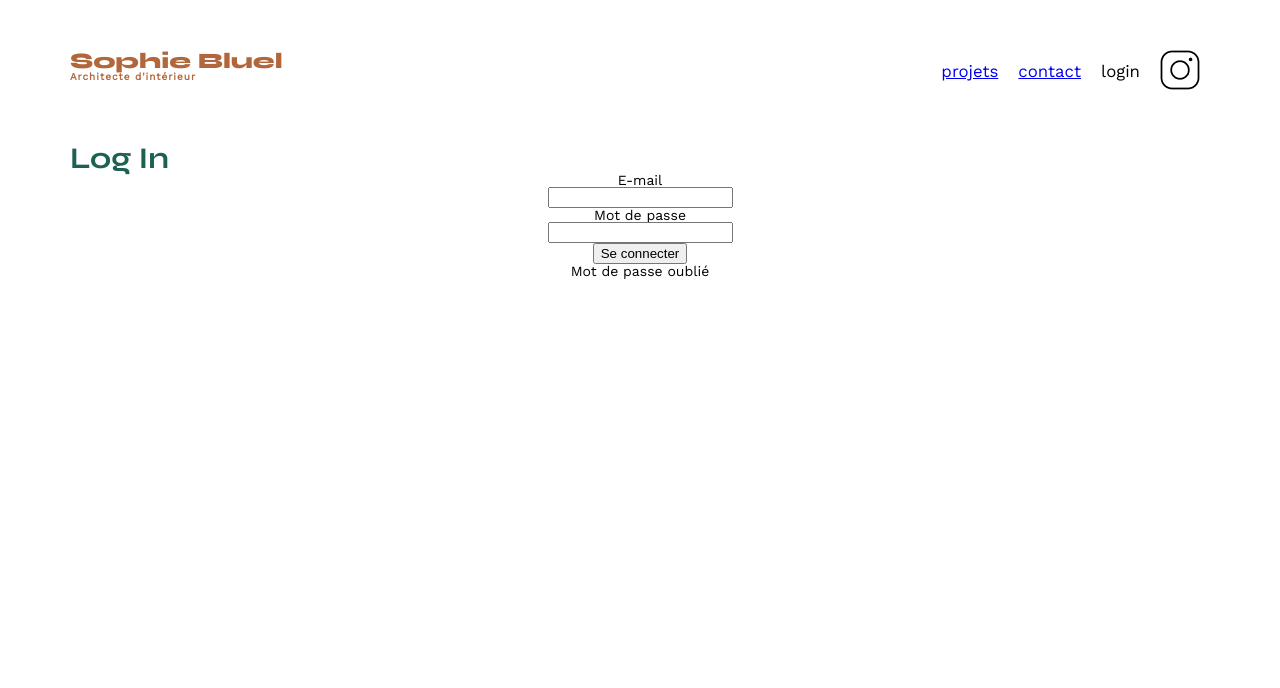
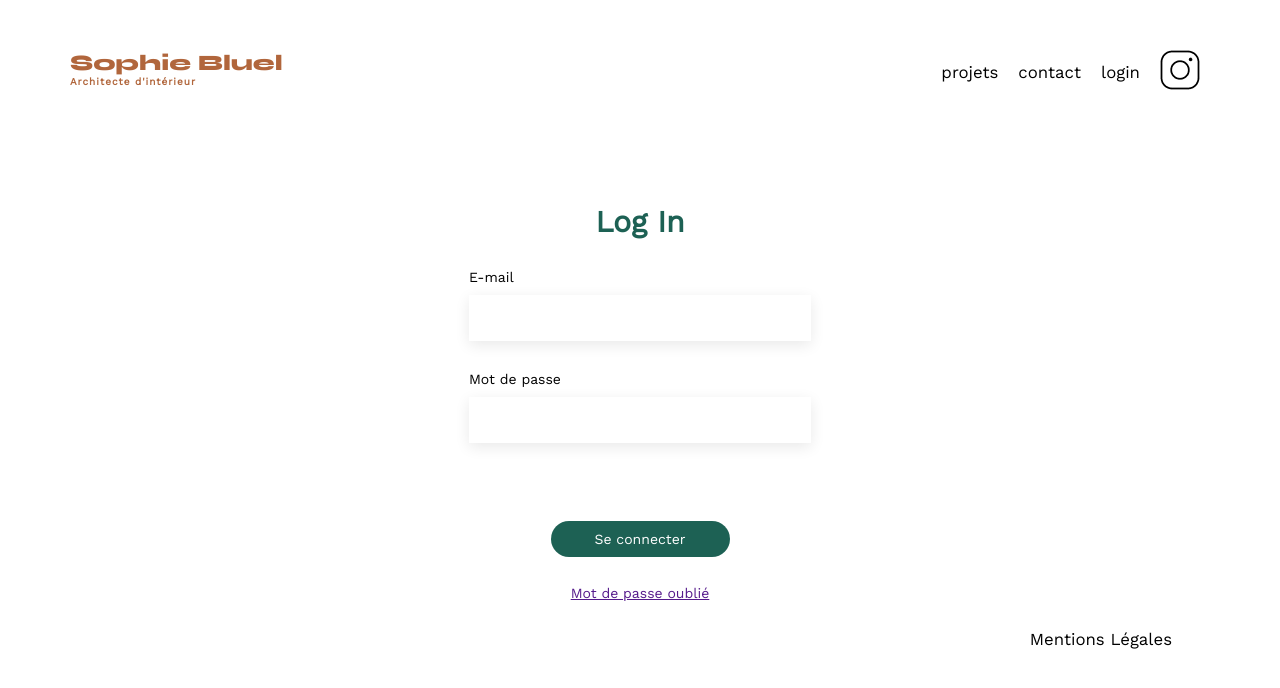
Before and after one commit to PhilBinenga/Projet-6-Sophia-Bruel, a website: page FrontEnd/login.html in a window 1280 px wide. Drawn offline with nearby package versions, Linux system fonts and the light colour scheme.

Commit message:
début login js

```diff
--- a/FrontEnd/JS/index.js
+++ b/FrontEnd/JS/index.js
@@ -40,7 +40,7 @@ async function fetchCategories() {
 }
 fetchCategories();
 
-// Filtres //
+//  Filtres //
 
 document.getElementById('filterst').addEventListener('click', () => {
   createGallery(works);
@@ -66,3 +66,5 @@ document.getElementById('filtersh').addEventListener('click', () => {
   });
   createGallery(hotels);
 });
+
+// L
--- a/FrontEnd/JS/login.js
+++ b/FrontEnd/JS/login.js
@@ -1,16 +1,48 @@
-// USER //
-export async function fetchUsers(body) {
-    console.log(body);
-    try {
-        const response = await fetch("http://localhost:5678/api/users/login", {
-            method: "POST",
-            body: JSON.stringify(body),
-            headers: {
-                "Content-Type": "application/json"
-            }
+// Récupération des balises dans le DOM
+
+const emailInput = document.querySelector("email");
+const passwordInput = document.querySelector("password");
+const form = document.querySelector("input-position");
+const error = document.querySelector("error-message");
+
+//
+
+form.addEventListener("submit", (event) => {
+    event.preventDefault();
+
+    const stockEmailInput = emailInput.value;
+    const stockPasswordInput = passwordInput.value;
+})
+const fetchUsers () => {
+    fetch("http://localhost:5678/api/users/login", {
+        method: "POST",
+        body: JSON.stringify({
+          email: stockEmailInput,
+          password: stockPasswordInput,
+        }),
+        headers: {
+          "Content-type": "application/json",
+        },
+      })
+        .then((response) => {
+          if (response.status === 200) {
+            return response.json();
+          } else if (response.status === 404) {
+            errorDisplay.innerHTML = "Nous n'avons pas trouvé votre adresse mail";
+            form.reset();
+          } else {
+            errorDisplay.innerHTML = "Erreur dans l'identifiant ou le mot de passe";
+            form.reset();
+          }
+        })
+        .then((data) => {
+          if (data.token) {
+            // Je sauvegarde le token dans le local storage
+            sessionStorage.setItem("token", data.token);
+            // Je renvoie sur la page d'accueille
+            window.location.href = "./index.html";
+          }
+          // Je vide le formulaire
+          form.reset();
         });
-        return await response.json();
-    } catch (error) {
-        console.log(error);
-    }
-}
+    });
--- /dev/null
+++ b/FrontEnd/assets/login.css
@@ -0,0 +1,116 @@
+* {
+    margin: 0;
+    padding: 0;
+    border: 0;
+    font-size: 100%;
+    font: inherit;
+    vertical-align: baseline;
+}
+body {
+	max-width: 1140px;
+	margin:auto;
+	font-family: 'Work Sans' ;
+	font-size: 14px;
+}
+
+header {
+	display: flex;
+	justify-content: space-between;
+	margin: 50px 0
+}
+
+h1{
+	display: flex;
+	flex-direction: column;
+	font-family: 'Syne';
+	font-size: 22px;
+	font-weight: 800;
+	color: #B1663C
+}
+
+h1 > span {
+	font-family: 'Work Sans';
+	font-size:10px;
+	letter-spacing: 0.1em;
+;
+}
+
+.login-space h2 {
+    color: #1D6154;
+    font-weight: 700;
+    margin-top: 60px;
+    font-size: 30px;
+}
+nav a {
+    text-decoration: none;
+	color: #000000;
+}
+
+nav ul {
+	display: flex;
+	align-items: center;
+	list-style-type: none;
+    text-decoration: none;
+
+}
+nav li {
+	padding: 0 10px;
+	font-size: 1.2em;
+}
+
+li:hover {
+	color: #B1663C;
+}
+
+.login-space {
+    display: flex;
+    flex-direction: column;
+    align-items: center;
+}
+
+.input-position {
+    display: flex;
+    flex-direction: column;
+    width: 30%;
+}
+
+input {
+    border: none;
+    box-shadow: 0px 4px 14px 0px #00000017;
+    padding: 15px;
+}
+
+label {
+    font-weight: bold;
+    margin-top: 30px;
+    margin-bottom: 10px;
+    font-weight: 500;
+    font-size: 14px;
+}
+
+.loginBtn {
+    margin-top: 47px;
+	margin-bottom: 28px;
+	background-color: #1D6154;
+	color: #FFFFFF;
+	font-size: 14px;
+	width: 179px;
+	height: 36px;
+	border-radius: 60px;
+    border: none;
+    cursor: pointer;
+
+}
+
+.error-message {
+    color: rgb(224, 3, 3);
+    padding-top: 9px;
+    padding-bottom: 6px;
+    visibility: hidden;
+}
+
+footer nav ul {
+	display: flex;
+	justify-content: flex-end;
+	margin: 2em
+}
--- a/FrontEnd/assets/style.css
+++ b/FrontEnd/assets/style.css
@@ -164,7 +164,7 @@ form {
 	align-items: center;
 }
 
-form<h2 {
+form {
 	display: flex;
 	flex-direction: column;
 	justify-content: center;
--- a/FrontEnd/login.html
+++ b/FrontEnd/login.html
@@ -6,7 +6,8 @@
     <link rel="preconnect" href="https://fonts.gstatic.com" crossorigin>
 	<link href="https://fonts.googleapis.com/css2?family=Syne:wght@700;800&family=Work+Sans&display=swap" rel="stylesheet">
     <title>Sophia Bluel - Architecte d'intérieur</title>
-    <link rel="stylesheet" href="./assets/style.css">
+    <link rel="stylesheet" href="./assets/login.css">
+    <script src="./JS/login.js" defer></script>
 </head>
 <body>
     <header>
@@ -21,20 +22,31 @@
         </nav>
     </header>
 <main>
-<section id="form">
+<div class="login-space">
     <h2>Log In</h2>
-    <form id="userLogin" action="#" method="post">
+
+    <form action="" class="input-position">
         <label for="email">E-mail</label>
-        <input id="email" type="email" name="email">
+        <input type="email">
+
         <label for="password">Mot de passe</label>
-        <input id="password" type="password" name="password">
-        <button type="submit"> Se connecter</button>
-        <p class="mdp-forget">Mot de passe oublié</p>
+        <input type="password">
     </form>
-</section>
 
+    <p class="error-message">Identifiant ou mot de passe erroné</p>
+
+    <button class="loginBtn">Se connecter</button>
+
+    <a href="">Mot de passe oublié</a>
+</div>
 </main>
+<footer>
+	<nav>
+		<ul>
+			<li>Mentions Légales</li>
+		</ul>
+	</nav>
+</footer>
+</body>
 
-
-</body>
 </html>
```
